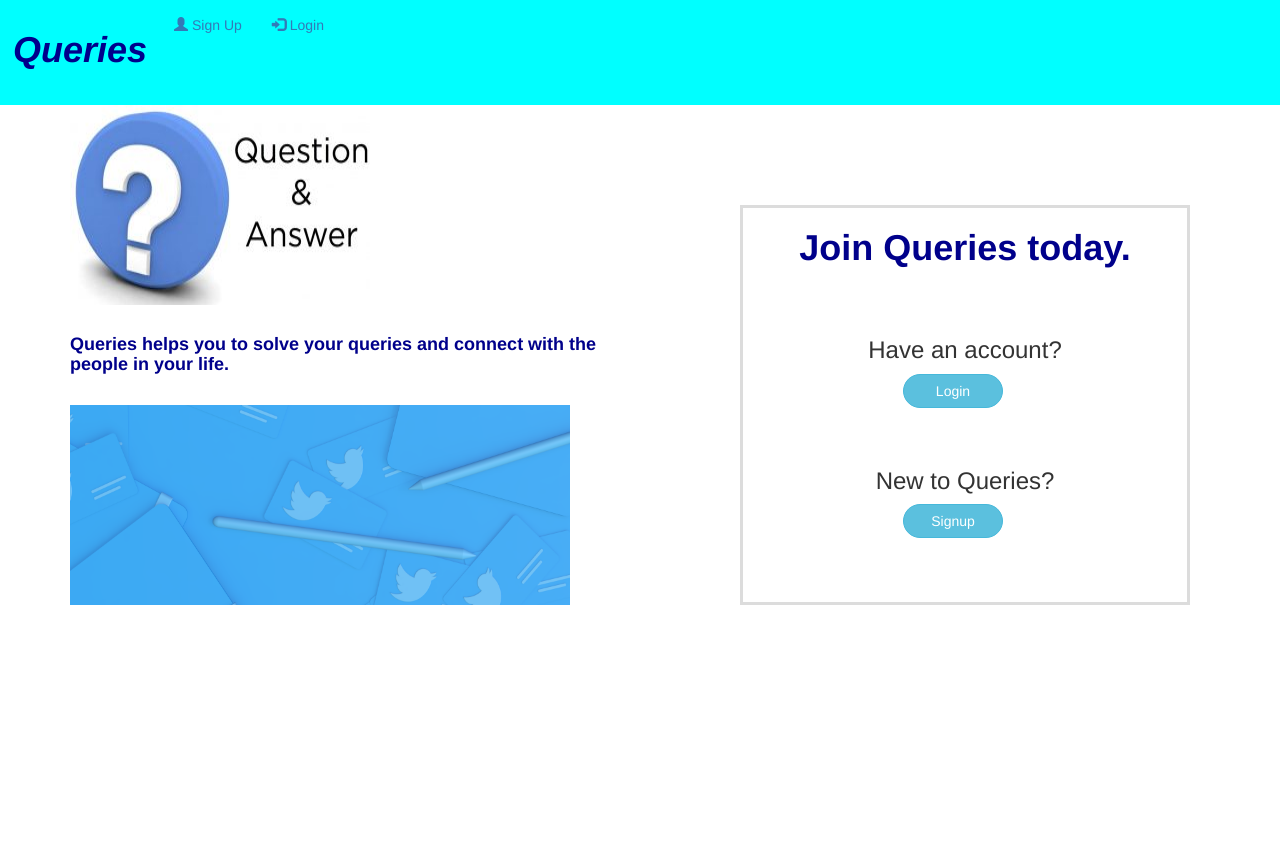
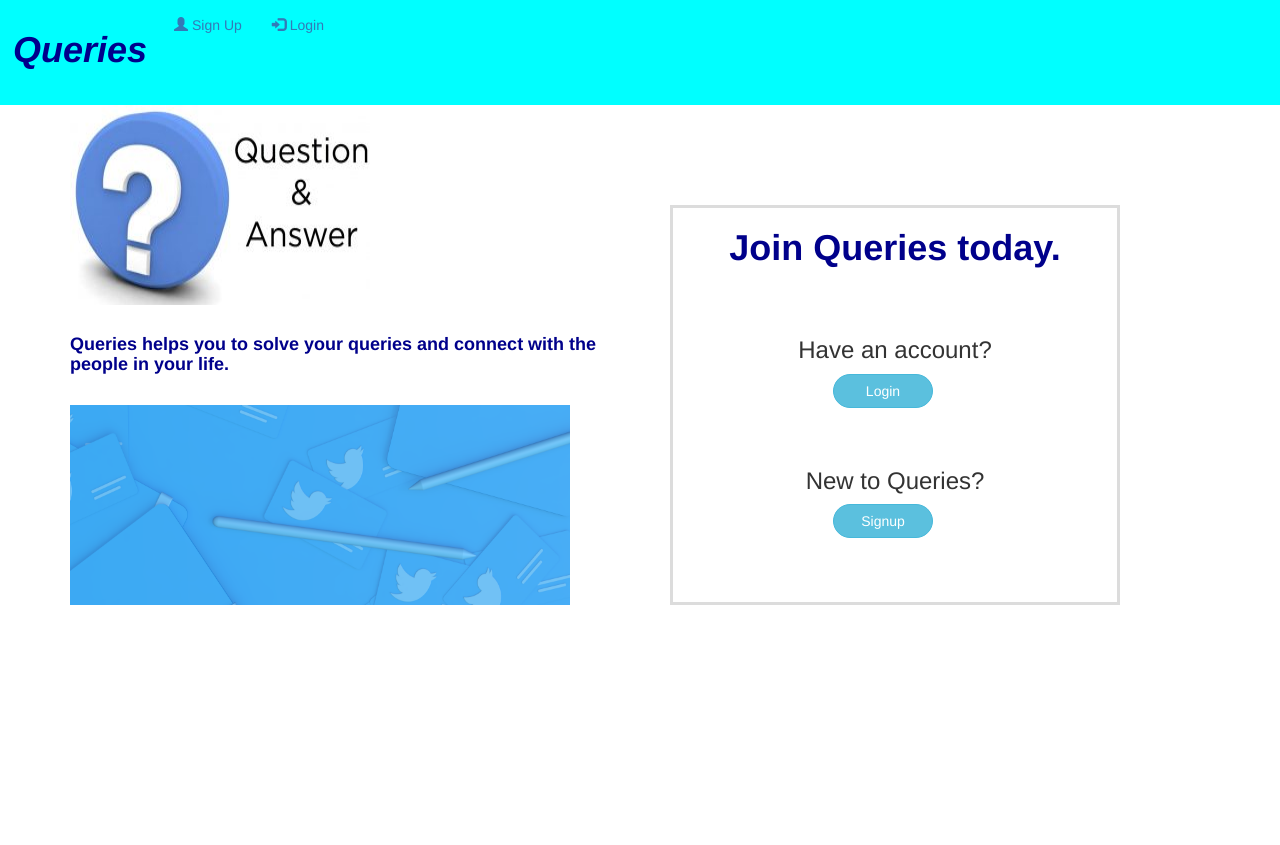
Before and after one commit to raheem1316/myproject, a Django app: page /queries/ in a window 1280 px wide. Shown: the top 845 px of the page. Run offline with Django 3.2, Linux system fonts and the light colour scheme; some libraries are stand-ins or nearby versions.

Commit message:
Update base.css

```diff
--- a/static/css/base.css
+++ b/static/css/base.css
@@ -1,7 +1,7 @@
 
 #myBtn {
     position: relative;
-    left: 900px;
+    left: 2px;
     width: 100px;
      margin: 20px 10px;
     border-radius: 15px;
@@ -63,7 +63,7 @@ div.absolute input[type=submit] {
 
 #home {
     position: relative;
-    left: 670px;
+    left: 600px;
     width: 450px;
     height: 400px;
     border: 3px solid gainsboro;
```
